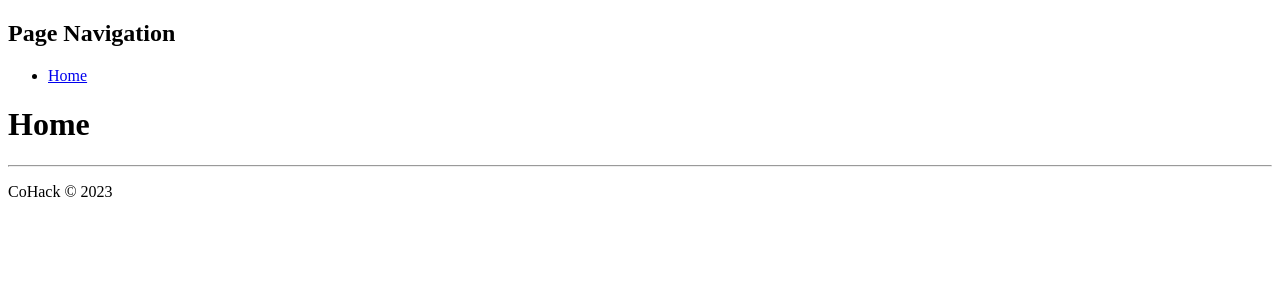
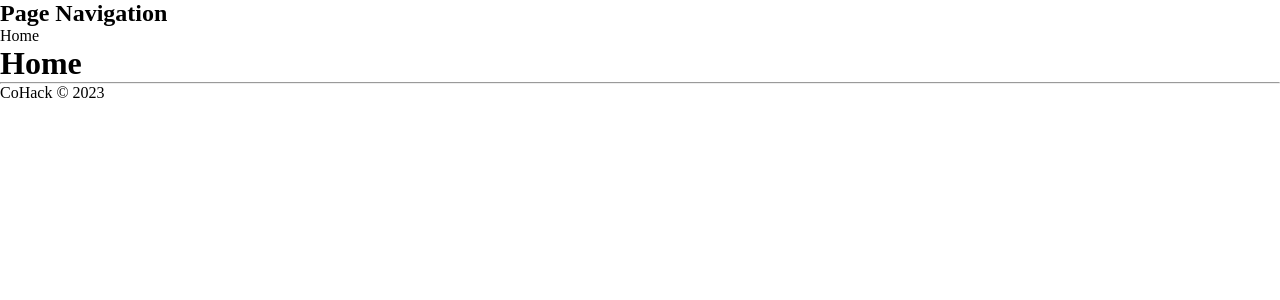
Before and after one commit to Glebegor/hackathon-plzen-2023, a React (Vite) app in the folder client/: page / in a window 1280 px wide. Shown: the top 300 px of the page. Built offline with nearby package versions, Linux system fonts and the light colour scheme.

Commit message:
FE: CSS Reset

```diff
--- a/client/package.json
+++ b/client/package.json
@@ -28,6 +28,7 @@
     "eslint-plugin-react-hooks": "^4.6.0",
     "eslint-plugin-react-refresh": "^0.4.4",
     "prettier": "^3.1.0",
+    "sass": "^1.69.5",
     "typescript": "^5.2.2",
     "vite": "^5.0.0"
   }
--- a/client/src/main.tsx
+++ b/client/src/main.tsx
@@ -3,6 +3,8 @@
 import { BrowserRouter as Router } from 'react-router-dom';
 
 import { App } from './App.tsx';
+
+import '@styles/reset.scss';
 
 ReactDOM.createRoot(document.getElementById('root')!).render(
   <React.StrictMode>
--- /dev/null
+++ b/client/src/styles/reset.scss
@@ -0,0 +1,16 @@
+*,
+*::before,
+*::after {
+  margin: 0;
+  padding: 0;
+  box-sizing: border-box;
+}
+
+ul {
+  list-style: none;
+}
+
+a {
+  color: unset;
+  text-decoration: none;
+}
--- a/client/tsconfig.json
+++ b/client/tsconfig.json
@@ -20,7 +20,8 @@
       "@pages/*": ["./src/pages/*"],
       "@layouts/*": ["./src/layouts/*"],
       "@components/*": ["./src/components/*"],
-      "@utils/*": ["./src/utils/*"]
+      "@utils/*": ["./src/utils/*"],
+      "@styles/*": ["./src/styles/*"]
     }
   },
   "include": ["src"],
--- a/client/vite.config.ts
+++ b/client/vite.config.ts
@@ -10,6 +10,7 @@
       '@layouts': path.resolve(__dirname, './src/layouts'),
       '@components': path.resolve(__dirname, './src/components'),
       '@utils': path.resolve(__dirname, './src/utils'),
+      '@styles': path.resolve(__dirname, './src/styles'),
     },
   },
 });
```
Also changed, not shown: 1 other file (tests, documents, lock files or other folders).
